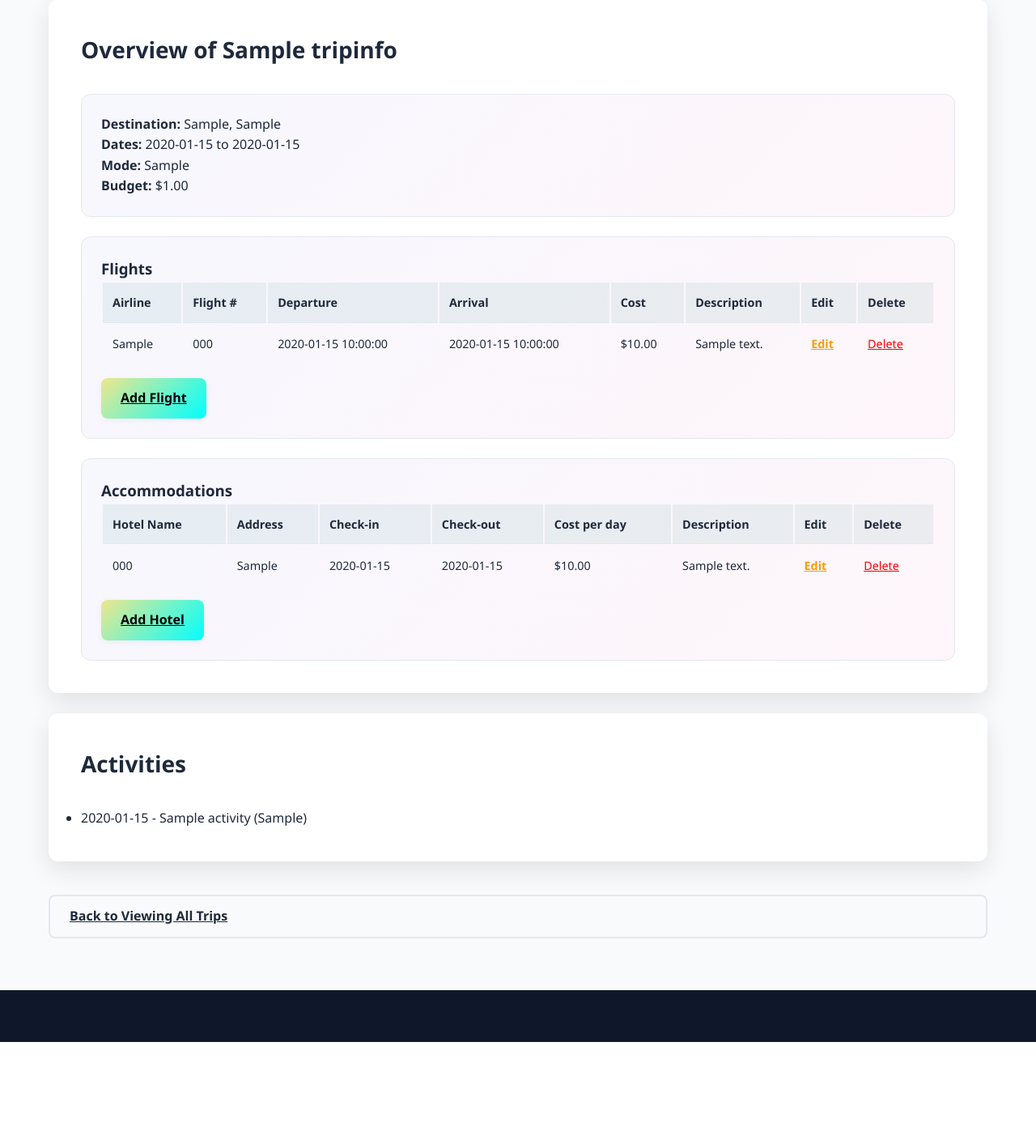
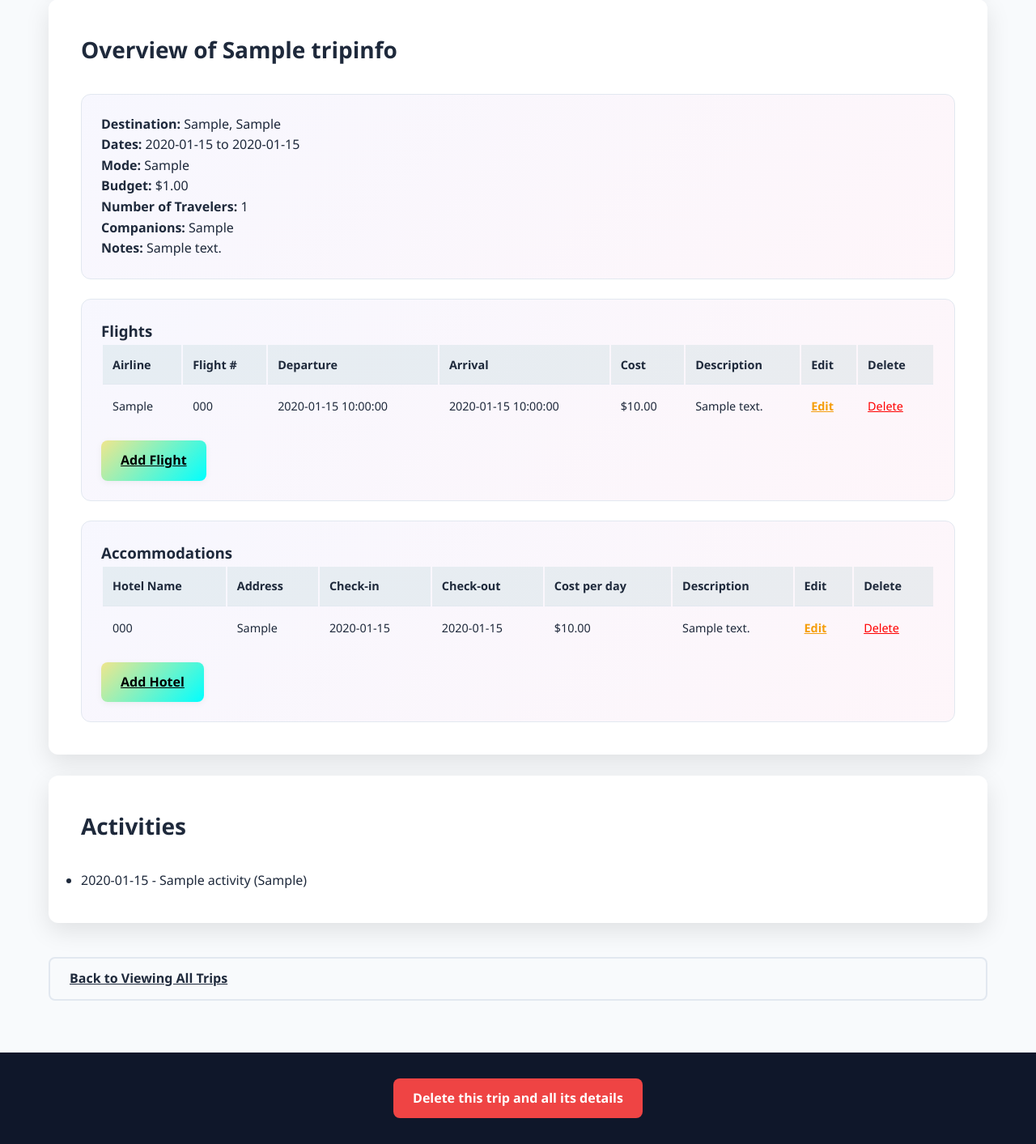
Before and after one commit to IJustinChan/Travel-Planner, a Flask app: page /plan/1 in a window 1280 px wide. Shown: the part 1024-2437 px from the top of the page at 81% size. Before the commit the page ends 2311 px from the top, so only its background shows below. Run offline with Flask 3, Linux system fonts and the light colour scheme; tables that the repository leaves empty hold one stand-in row (values such as "Sample post"); data that the repository does not hold is empty.

Commit message:
allowed entire trip and its content to be deleted

```diff
--- a/main.py
+++ b/main.py
@@ -663,6 +663,33 @@ def delete_hotel_record(trip_id, hotel_id):
         print(f"Error deleting hotel: {e}")
         return False
 
+# --- Delete Entire Trip and Associated Records ---
+def delete_trip_and_associated_records(trip_id):
+    """
+    Delete a trip and all associated records (flights, hotels, activities, extra costs).
+    :param trip_id: ID of the trip to delete
+    :return: Boolean indicating success or failure
+    """
+    try:
+        connection = sqlite3.connect(database_name)
+        cursor = connection.cursor()
+
+        # Delete associated records
+        cursor.execute('DELETE FROM Flights WHERE trip_id = ?', (trip_id,))
+        cursor.execute('DELETE FROM Hotels WHERE trip_id = ?', (trip_id,))
+        cursor.execute('DELETE FROM Activities WHERE trip_id = ?', (trip_id,))
+        cursor.execute('DELETE FROM ExtraCosts WHERE trip_id = ?', (trip_id,))
+
+        # Delete the trip itself
+        cursor.execute('DELETE FROM TripInfo WHERE id = ?', (trip_id,))
+
+        connection.commit()
+        connection.close()
+        return True
+    except Exception as e:
+        print(f"Error deleting trip and associated records: {e}")
+        return False
+
 # --- Webpages ---
 @app.route("/", methods=['GET', 'POST'])
 @app.route("/<int:trip_id>", methods=['GET', 'POST'])
@@ -935,6 +962,19 @@ def delete_hotel(hotel_id, trip_id):
 
     return redirect(url_for('plan_trip', trip_id=trip_id))
 
+@app.route('/delete_trip/<int:trip_id>')
+def delete_trip(trip_id):
+    """
+    Delete a trip and all associated records.
+    :param trip_id: ID of the trip to delete
+    """
+    if delete_trip_and_associated_records(trip_id):
+        flash('Trip and all associated records deleted successfully.', 'success')
+    else:
+        flash('Error deleting trip. Please try again.', 'error')
+
+    return redirect(url_for('view_trips'))
+
 # --- Methods ---
 def validate_end_date(start_date_str, end_date_str):
     """
--- a/static/style.css
+++ b/static/style.css
@@ -562,3 +562,13 @@ main {
     background: wheat;
     color: black;
 }
+
+.delete-button {
+    background: var(--error-color);
+    color: white;
+    padding: 0.75rem 1.5rem;
+    border-radius: 8px;
+    text-decoration: none;
+    display: inline-block;
+    transition: all 0.3s ease;
+}
--- a/templates/plan.html
+++ b/templates/plan.html
@@ -75,6 +75,9 @@
                     <p><strong>Dates:</strong> {{ trip['start_date'] }} to {{ trip['end_date'] }}</p>
                     <p><strong>Mode:</strong> {{ trip['travel_mode'] or 'General' }}</p>
                     <p><strong>Budget:</strong> ${{ "%.2f"|format(trip['budget'] or 0) }}</p>
+                    <p><strong>Number of Travelers:</strong> {{ trip['num_travelers'] or 1 }}</p>
+                    <p><strong>Companions:</strong> {{ trip['companions'] or 'None' }}</p>
+                    <p><strong>Notes:</strong> {{ trip['description'] or 'No additional notes' }}</p>
                 </div>
 
                 <div class="trip-card">
@@ -218,7 +221,11 @@
         </div>
     </div>
 
-    <footer class="footer"></footer>
+    <footer class="footer">
+        <a class="btn delete-button" href=" {{url_for('delete_trip', trip_id=trip['id'])}}" onclick="return confirm('Are you sure you want to delete this trip and all its details? This action cannot be undone.');">
+            Delete this trip and all its details
+        </a>
+    </footer>
 
     <script src="{{ url_for('static', filename='script.js') }}"></script>
 </body>
```
